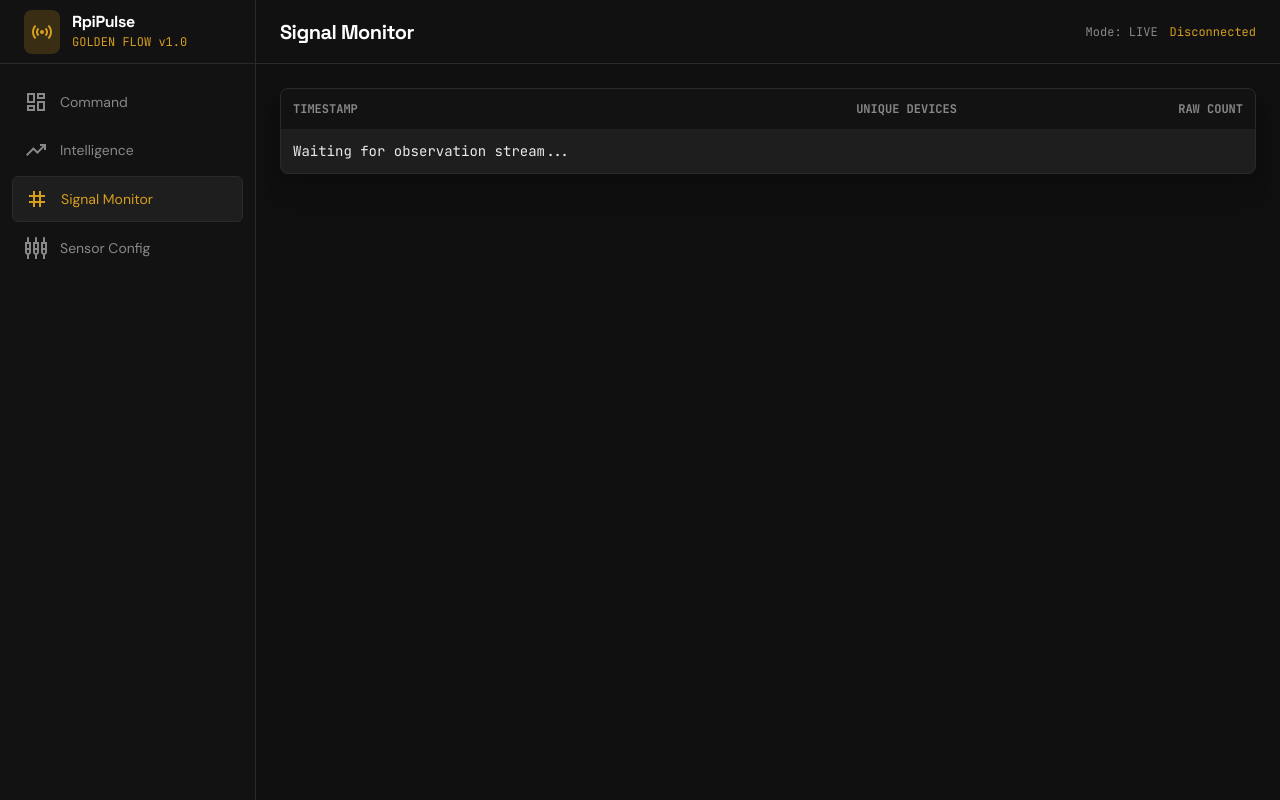
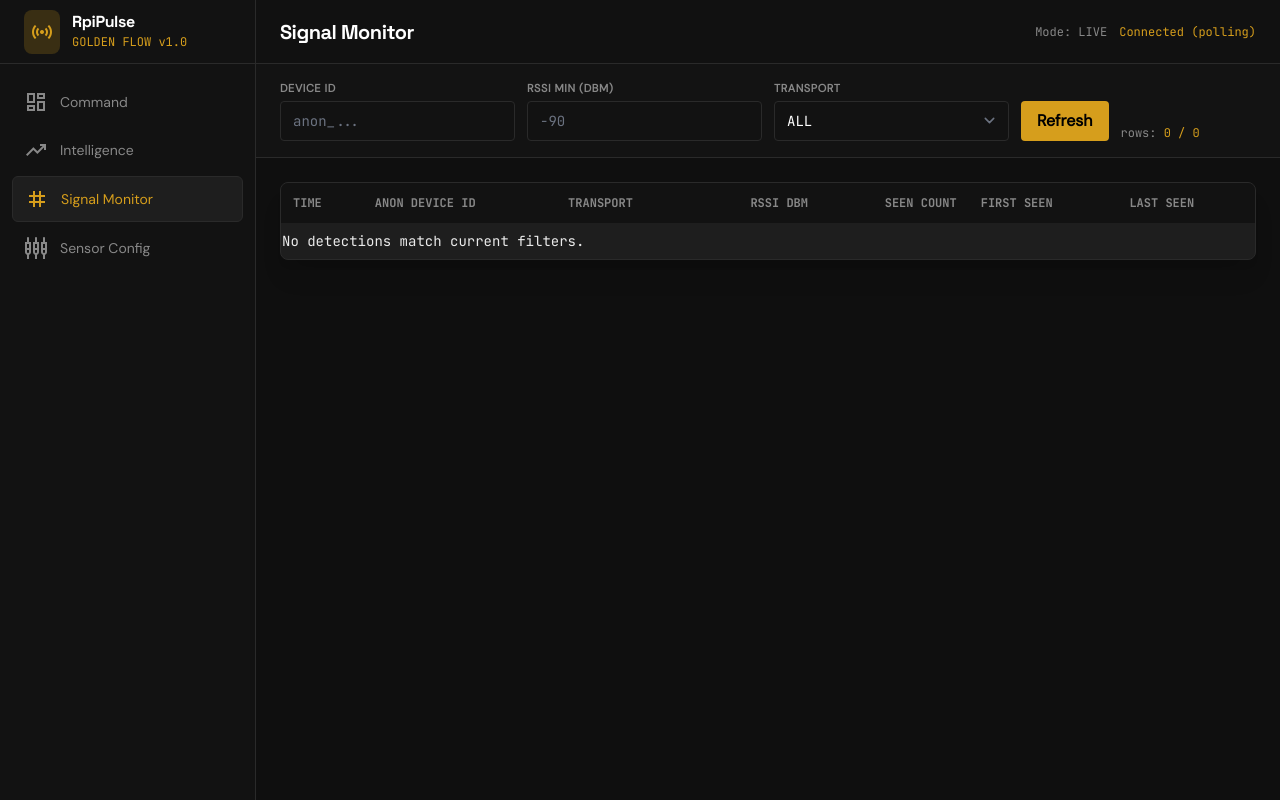
Before and after one commit to b-lod-riglesias/rpipulse, a FastAPI app: page /monitor in a window 1280 px wide. Run offline with FastAPI, Linux system fonts and the light colour scheme; data that the repository does not hold is empty; some libraries are stand-ins or nearby versions.

Commit message:
feat(webui): stitch signal monitor + detection trend panels

```diff
--- a/src/rpipulse/webui/static/app.js
+++ b/src/rpipulse/webui/static/app.js
@@ -1,21 +1,57 @@
 (function () {
   "use strict";
 
-  async function fetchJson(url) {
+  async function fetchJson(url, options) {
     try {
-      const response = await fetch(url, { headers: { Accept: "application/json" } });
-      if (!response.ok) return null;
+      const response = await fetch(url, {
+        headers: { Accept: "application/json", "Content-Type": "application/json" },
+        ...(options || {}),
+      });
+      if (!response.ok) {
+        return null;
+      }
       return await response.json();
     } catch (_err) {
       return null;
     }
   }
 
+  async function putJson(url, payload) {
+    try {
+      const response = await fetch(url, {
+        method: "PUT",
+        headers: { Accept: "application/json", "Content-Type": "application/json" },
+        body: JSON.stringify(payload),
+      });
+      const data = await response.json().catch(function () {
+        return null;
+      });
+      return { ok: response.ok, status: response.status, data };
+    } catch (_err) {
+      return { ok: false, status: 0, data: null };
+    }
+  }
+
+  function asArray(payload) {
+    if (Array.isArray(payload)) return payload;
+    if (!payload || typeof payload !== "object") return [];
+    if (Array.isArray(payload.items)) return payload.items;
+    if (Array.isArray(payload.series)) return payload.series;
+    if (Array.isArray(payload.detections)) return payload.detections;
+    return [];
+  }
+
   function fmtTs(value) {
-    if (!value) return "--";
-    const d = new Date(value);
-    if (Number.isNaN(d.getTime())) return "--";
-    return d.toLocaleString();
+    if (value === null || value === undefined || value === "") return "--";
+    const date = typeof value === "number" ? new Date(value) : new Date(String(value));
+    if (Number.isNaN(date.getTime())) return "--";
+    return date.toLocaleString();
+  }
+
+  function toNumber(value) {
+    if (value === null || value === undefined || value === "") return null;
+    const n = Number(value);
+    return Number.isFinite(n) ? n : null;
   }
 
   function setText(id, value, fallback) {
@@ -24,21 +60,50 @@
     node.textContent = value ?? fallback ?? node.textContent;
   }
 
-  function renderRows(tbodyId, rows, rowBuilder, emptyMessage) {
+  function renderRows(tbodyId, rows, rowBuilder, emptyMessage, colSpan) {
     const body = document.getElementById(tbodyId);
     if (!body) return;
     if (!rows || rows.length === 0) {
-      body.innerHTML = `<tr><td class="py-2" colspan="4">${emptyMessage}</td></tr>`;
+      body.innerHTML = `<tr><td class="py-2" colspan="${colSpan || 4}">${emptyMessage}</td></tr>`;
       return;
     }
     body.innerHTML = rows.map(rowBuilder).join("");
   }
 
+  function detectionDeviceId(row) {
+    const raw = row && (row.anon_device_id || row.device_id || row.device || row.id);
+    if (!raw) return "--";
+    const text = String(raw);
+    if (text.startsWith("anon_")) return text;
+    if (text.length <= 8) return text;
+    return `${text.slice(0, 4)}••${text.slice(-4)}`;
+  }
+
+  function detectionTransport(row) {
+    const transport = row && row.transport ? String(row.transport) : "UNKNOWN";
+    return transport.toUpperCase();
+  }
+
+  function detectionLastSeen(row) {
+    return row.last_seen || row.last_seen_iso || row.last_seen_at || row.time || row.ts_iso || row.ts_ms || row.last_seen_ms;
+  }
+
+  function detectionFirstSeen(row) {
+    return row.first_seen || row.first_seen_iso || row.first_seen_at || row.first_seen_ms;
+  }
+
+  function buildDetectionTopUrl(limit) {
+    const now = Date.now();
+    const from = now - 24 * 60 * 60 * 1000;
+    return `/api/detections/top?from_ms=${from}&to_ms=${now}&limit=${limit || 50}`;
+  }
+
   async function hydrateDashboard() {
-    const [kpis, hourlySeries, latest] = await Promise.all([
+    const [kpis, hourlySeries, latest, recentDetections] = await Promise.all([
       fetchJson("/api/kpis/now"),
       fetchJson("/api/series/hourly"),
       fetchJson("/api/observations/latest?limit=5"),
+      fetchJson("/api/detections/recent?seconds=300&limit=10"),
     ]);
 
     const obs = kpis && kpis.observation ? kpis.observation : null;
@@ -52,59 +117,156 @@
     if (kpis && kpis.hourly && Number.isFinite(kpis.hourly.avg_unique)) {
       setText("kpi-hourly-avg", `Avg: ${kpis.hourly.avg_unique.toFixed(2)}`);
     }
+    if (kpis && kpis.trend) {
+      const trend = kpis.trend;
+      if (trend.delta_pct === null || trend.delta_pct === undefined) {
+        setText("kpi-trend-delta", "N/A");
+      } else {
+        const v = Number(trend.delta_pct);
+        const arrow = v > 0 ? "↑" : v < 0 ? "↓" : "→";
+        setText("kpi-trend-delta", `${arrow} ${Math.abs(v).toFixed(1)}%`);
+      }
+      if (Number.isFinite(trend.avg_last_60m)) {
+        setText("kpi-trend-current", Number(trend.avg_last_60m).toFixed(2));
+      }
+      if (Number.isFinite(trend.avg_prev_60m)) {
+        setText("kpi-trend-prev", Number(trend.avg_prev_60m).toFixed(2));
+      }
+    }
 
-    const hourlyItems = hourlySeries && Array.isArray(hourlySeries.items) ? hourlySeries.items.slice(-8).reverse() : [];
+    const hourlyItems = asArray(hourlySeries).slice(-8).reverse();
     renderRows(
       "dashboard-hourly-body",
       hourlyItems,
-      (row) => `<tr>
+      function (row) {
+        return `<tr>
         <td class="py-2">${row.hour || "--"}</td>
         <td class="py-2 text-right">${Number.isFinite(row.peak_unique) ? row.peak_unique : "--"}</td>
         <td class="py-2 text-right">${Number.isFinite(row.avg_unique) ? row.avg_unique.toFixed(2) : "--"}</td>
-      </tr>`,
-      "No hourly points yet."
+      </tr>`;
+      },
+      "No hourly points yet.",
+      3
     );
 
-    const latestItems = latest && Array.isArray(latest.items) ? latest.items : [];
+    const latestItems = asArray(latest);
     renderRows(
       "dashboard-latest-body",
       latestItems,
-      (row) => `<tr>
+      function (row) {
+        return `<tr>
         <td class="py-2">${fmtTs(row.ts_iso || row.ts_ms)}</td>
         <td class="py-2 text-right">${Number.isFinite(row.unique_devices_count) ? row.unique_devices_count : "--"}</td>
         <td class="py-2 text-right">${Number.isFinite(row.raw_count) ? row.raw_count : "--"}</td>
-      </tr>`,
-      "No observations yet."
+      </tr>`;
+      },
+      "No observations yet.",
+      3
+    );
+
+    const detections = asArray(recentDetections);
+    renderRows(
+      "dashboard-detections-body",
+      detections.slice(0, 8),
+      function (row) {
+        return `<tr>
+        <td class="py-2">${fmtTs(detectionLastSeen(row))}</td>
+        <td class="py-2">${detectionDeviceId(row)}</td>
+        <td class="py-2">${detectionTransport(row)}</td>
+        <td class="py-2 text-right">${toNumber(row.rssi_dbm ?? row.rssi) ?? "--"}</td>
+      </tr>`;
+      },
+      "No detections yet.",
+      4
+    );
+    setText(
+      "dashboard-detections-note",
+      recentDetections ? "Last 5 minutes via /api/detections/recent" : "Detection API not available yet"
     );
   }
 
   async function hydrateTrends() {
-    const [daily, hourly] = await Promise.all([fetchJson("/api/series/daily"), fetchJson("/api/series/hourly")]);
-    const dailyItems = daily && Array.isArray(daily.items) ? daily.items : [];
-    const hourlyItems = hourly && Array.isArray(hourly.items) ? hourly.items : [];
+    const [daily, hourly, topDetections] = await Promise.all([
+      fetchJson("/api/series/daily"),
+      fetchJson("/api/series/hourly"),
+      fetchJson(buildDetectionTopUrl(20)),
+    ]);
+
+    const dailyItems = asArray(daily);
+    const hourlyItems = asArray(hourly);
 
     renderRows(
       "trends-daily-body",
       dailyItems.slice().reverse(),
-      (row) => `<tr>
+      function (row) {
+        return `<tr>
         <td class="py-2">${row.day || "--"}</td>
         <td class="py-2 text-right">${Number.isFinite(row.peak_unique) ? row.peak_unique : "--"}</td>
         <td class="py-2 text-right">${Number.isFinite(row.avg_unique) ? row.avg_unique.toFixed(2) : "--"}</td>
         <td class="py-2 text-right">${Number.isFinite(row.peak_raw) ? row.peak_raw : "--"}</td>
-      </tr>`,
-      "No daily data yet."
+      </tr>`;
+      },
+      "No daily data yet.",
+      4
     );
 
     renderRows(
       "trends-hourly-body",
       hourlyItems.slice().reverse().slice(0, 24),
-      (row) => `<tr>
+      function (row) {
+        return `<tr>
         <td class="py-2">${row.hour || "--"}</td>
         <td class="py-2 text-right">${Number.isFinite(row.peak_unique) ? row.peak_unique : "--"}</td>
         <td class="py-2 text-right">${Number.isFinite(row.avg_unique) ? row.avg_unique.toFixed(2) : "--"}</td>
         <td class="py-2 text-right">${Number.isFinite(row.peak_raw) ? row.peak_raw : "--"}</td>
-      </tr>`,
-      "No hourly data yet."
+      </tr>`;
+      },
+      "No hourly data yet.",
+      4
+    );
+
+    const topItems = asArray(topDetections);
+    renderRows(
+      "trends-top-detections-body",
+      topItems,
+      function (row) {
+        return `<tr>
+          <td class="py-2">${detectionDeviceId(row)}</td>
+          <td class="py-2">${detectionTransport(row)}</td>
+          <td class="py-2 text-right">${toNumber(row.seen_count) ?? "--"}</td>
+          <td class="py-2 text-right">${toNumber(row.rssi_dbm ?? row.rssi) ?? "--"}</td>
+        </tr>`;
+      },
+      "No top detections yet.",
+      4
+    );
+
+    const transports = topItems.reduce(function (acc, row) {
+      const key = detectionTransport(row);
+      const count = toNumber(row.seen_count) || 0;
+      acc[key] = (acc[key] || 0) + count;
+      return acc;
+    }, {});
+    const transportBody = document.getElementById("trends-transport-body");
+    if (transportBody) {
+      const entries = Object.entries(transports).sort(function (a, b) {
+        return b[1] - a[1];
+      });
+      if (!entries.length) {
+        transportBody.innerHTML = `<li class="py-2 text-text-muted">No transport mix data yet.</li>`;
+      } else {
+        transportBody.innerHTML = entries
+          .map(function (entry) {
+            return `<li class="py-2 flex items-center justify-between border-b border-surface-highlight/70"><span>${entry[0]}</span><span class="font-mono text-primary">${entry[1]}</span></li>`;
+          })
+          .join("");
+      }
+    }
+    setText(
+      "trends-top-note",
+      topDetections
+        ? "Top devices over last 24h via /api/detections/top"
+        : "Top detections API not available yet"
     );
 
     const canvas = document.getElementById("trends-chart");
@@ -121,9 +283,18 @@
       return;
     }
 
-    const labels = dailyItems.map((item) => item.day || "--");
-    const data = dailyItems.map((item) => (Number.isFinite(item.peak_unique) ? item.peak_unique : 0));
-    new window.Chart(canvas, {
+    const labels = dailyItems.map(function (item) {
+      return item.day || "--";
+    });
+    const data = dailyItems.map(function (item) {
+      return Number.isFinite(item.peak_unique) ? item.peak_unique : 0;
+    });
+
+    if (window.__rpipulseDailyChart) {
+      window.__rpipulseDailyChart.destroy();
+    }
+
+    window.__rpipulseDailyChart = new window.Chart(canvas, {
       type: "line",
       data: {
         labels,
@@ -151,58 +322,260 @@
     if (note) note.textContent = "Daily peak chart rendered from /api/series/daily.";
   }
 
-  function prependMonitorRow(obs) {
-    const body = document.getElementById("monitor-observations-body");
-    if (!body || !obs) return;
-    const row = document.createElement("tr");
-    row.className = "new-row";
-    row.innerHTML = `<td class="p-3">${fmtTs(obs.ts_iso || obs.ts_ms)}</td>
-      <td class="p-3 text-right">${Number.isFinite(obs.unique_devices_count) ? obs.unique_devices_count : "--"}</td>
-      <td class="p-3 text-right">${Number.isFinite(obs.raw_count) ? obs.raw_count : "--"}</td>`;
+  function normalizeDetectionRow(row) {
+    return {
+      time: detectionLastSeen(row),
+      anon_device_id: row.anon_device_id || row.device_id || row.device || row.id || "--",
+      transport: detectionTransport(row),
+      rssi_dbm: toNumber(row.rssi_dbm ?? row.rssi),
+      seen_count: toNumber(row.seen_count) || 0,
+      first_seen: detectionFirstSeen(row),
+      last_seen: detectionLastSeen(row),
+    };
+  }
 
-    const current = body.querySelector("tr td[colspan]");
-    if (current) body.innerHTML = "";
-    body.prepend(row);
-
-    while (body.children.length > 50) {
-      body.removeChild(body.lastElementChild);
+  function upsertDetection(items, row) {
+    const device = row.anon_device_id;
+    const transport = row.transport;
+    const key = `${device}::${transport}`;
+    const idx = items.findIndex(function (item) {
+      return `${item.anon_device_id}::${item.transport}` === key;
+    });
+    if (idx === -1) {
+      items.unshift(row);
+    } else {
+      items[idx] = row;
     }
+    items.sort(function (a, b) {
+      return new Date(b.last_seen).getTime() - new Date(a.last_seen).getTime();
+    });
+    if (items.length > 300) items.length = 300;
   }
 
   async function hydrateMonitor() {
     const streamState = document.getElementById("monitor-stream-state");
+    const deviceInput = document.getElementById("monitor-filter-device");
+    const rssiInput = document.getElementById("monitor-filter-rssi");
+    const transportInput = document.getElementById("monitor-filter-transport");
+    const refreshBtn = document.getElementById("monitor-refresh-btn");
+    const resultCount = document.getElementById("monitor-result-count");
 
-    const seed = await fetchJson("/api/observations/latest?limit=20");
-    const seedItems = seed && Array.isArray(seed.items) ? seed.items : [];
-    if (seedItems.length) {
-      const body = document.getElementById("monitor-observations-body");
-      if (body) body.innerHTML = "";
-      seedItems.forEach((item) => prependMonitorRow(item));
+    var rows = [];
+
+    function refreshTransportOptions(sourceRows) {
+      if (!transportInput) return;
+      const selected = transportInput.value || "";
+      const set = new Set([""]);
+      sourceRows.forEach(function (row) {
+        set.add(row.transport);
+      });
+      const options = Array.from(set).sort();
+      transportInput.innerHTML = options
+        .map(function (value) {
+          const selectedAttr = value === selected ? " selected" : "";
+          return `<option value="${value}"${selectedAttr}>${value || "ALL"}</option>`;
+        })
+        .join("");
     }
 
+    function applyFilters() {
+      const filterDevice = deviceInput ? deviceInput.value.trim().toLowerCase() : "";
+      const minRssi = rssiInput ? toNumber(rssiInput.value) : null;
+      const filterTransport = transportInput ? transportInput.value : "";
+
+      const filtered = rows.filter(function (row) {
+        if (filterDevice && String(row.anon_device_id).toLowerCase().indexOf(filterDevice) === -1) return false;
+        if (minRssi !== null && row.rssi_dbm !== null && row.rssi_dbm < minRssi) return false;
+        if (minRssi !== null && row.rssi_dbm === null) return false;
+        if (filterTransport && row.transport !== filterTransport) return false;
+        return true;
+      });
+
+      renderRows(
+        "monitor-detections-body",
+        filtered,
+        function (row) {
+          return `<tr>
+            <td class="p-3">${fmtTs(row.time)}</td>
+            <td class="p-3">${detectionDeviceId(row)}</td>
+            <td class="p-3">${row.transport}</td>
+            <td class="p-3 text-right">${row.rssi_dbm ?? "--"}</td>
+            <td class="p-3 text-right">${row.seen_count}</td>
+            <td class="p-3">${fmtTs(row.first_seen)}</td>
+            <td class="p-3">${fmtTs(row.last_seen)}</td>
+          </tr>`;
+        },
+        "No detections match current filters.",
+        7
+      );
+
+      if (resultCount) resultCount.textContent = `${filtered.length} / ${rows.length}`;
+    }
+
+    async function loadRecent() {
+      const payload = await fetchJson("/api/detections/recent?seconds=300&limit=200");
+      if (!payload) {
+        if (streamState && !rows.length) streamState.textContent = "Waiting for detection API...";
+        applyFilters();
+        return;
+      }
+      rows = asArray(payload).map(normalizeDetectionRow);
+      refreshTransportOptions(rows);
+      applyFilters();
+      if (streamState) streamState.textContent = "Connected";
+    }
+
+    [deviceInput, rssiInput, transportInput].forEach(function (el) {
+      if (!el) return;
+      el.addEventListener("input", applyFilters);
+      el.addEventListener("change", applyFilters);
+    });
+
+    if (refreshBtn) refreshBtn.addEventListener("click", loadRecent);
+
+    await loadRecent();
+
     if (typeof window.EventSource !== "function") {
-      if (streamState) streamState.textContent = "EventSource unavailable";
       return;
     }
 
     try {
-      const source = new window.EventSource("/api/stream/observations");
+      const source = new window.EventSource("/api/stream/detections");
       source.addEventListener("open", function () {
-        if (streamState) streamState.textContent = "Connected";
+        if (streamState) streamState.textContent = "Streaming";
       });
-      source.addEventListener("observation", function (event) {
+
+      function handleSse(event) {
         try {
-          prependMonitorRow(JSON.parse(event.data));
+          const parsed = JSON.parse(event.data);
+          const list = Array.isArray(parsed) ? parsed : [parsed.item || parsed];
+          list.forEach(function (item) {
+            if (!item || typeof item !== "object") return;
+            upsertDetection(rows, normalizeDetectionRow(item));
+          });
+          refreshTransportOptions(rows);
+          applyFilters();
         } catch (_err) {
-          // Keep running with last known state.
+          // Ignore malformed payloads and keep stream alive.
         }
-      });
+      }
+
+      source.addEventListener("detection", handleSse);
+      source.addEventListener("message", handleSse);
       source.addEventListener("error", function () {
-        if (streamState) streamState.textContent = "Disconnected";
+        if (streamState) streamState.textContent = "Connected (polling)";
       });
     } catch (_err) {
-      if (streamState) streamState.textContent = "SSE unavailable";
+      // Optional SSE endpoint: fallback is periodic refresh.
     }
+
+    window.setInterval(loadRecent, 15000);
+  }
+
+  function ensureToastContainer() {
+    let node = document.getElementById("toast-container");
+    if (node) return node;
+    node = document.createElement("div");
+    node.id = "toast-container";
+    node.className = "fixed bottom-4 right-4 z-[70] flex flex-col gap-2";
+    document.body.appendChild(node);
+    return node;
+  }
+
+  function showToast(message, kind) {
+    const container = ensureToastContainer();
+    const toast = document.createElement("div");
+    const palette = kind === "error" ? "border-accent-red text-accent-red" : "border-status-green text-status-green";
+    toast.className = `rounded-md border bg-surface px-4 py-3 text-sm font-mono shadow-xl ${palette}`;
+    toast.textContent = message;
+    container.appendChild(toast);
+    window.setTimeout(function () {
+      toast.remove();
+    }, 2600);
+  }
+
+  async function hydrateSensors() {
+    const form = document.getElementById("sensors-config-form");
+    if (!form) return;
+
+    const saveBtn = document.getElementById("sensors-save-btn");
+    const reloadBtn = document.getElementById("sensors-reload-btn");
+    const statusNode = document.getElementById("sensors-status");
+    const loadedNode = document.getElementById("sensors-last-loaded");
+
+    const fields = {
+      scan_interval_s: document.getElementById("scan_interval_s"),
+      scan_duration_s: document.getElementById("scan_duration_s"),
+      rssi_min_dbm: document.getElementById("rssi_min_dbm"),
+      retention_days: document.getElementById("retention_days"),
+    };
+
+    function setStatus(text, isError) {
+      if (!statusNode) return;
+      statusNode.textContent = text;
+      statusNode.classList.toggle("text-accent-red", Boolean(isError));
+      statusNode.classList.toggle("text-text-muted", !isError);
+    }
+
+    function collectPayload() {
+      return {
+        scan_interval_s: toNumber(fields.scan_interval_s && fields.scan_interval_s.value),
+        scan_duration_s: toNumber(fields.scan_duration_s && fields.scan_duration_s.value),
+        rssi_min_dbm: toNumber(fields.rssi_min_dbm && fields.rssi_min_dbm.value),
+        retention_days: toNumber(fields.retention_days && fields.retention_days.value),
+      };
+    }
+
+    function applyPayload(payload) {
+      Object.keys(fields).forEach(function (key) {
+        const input = fields[key];
+        if (!input) return;
+        const value = payload && payload[key] !== undefined && payload[key] !== null ? payload[key] : "";
+        input.value = String(value);
+      });
+    }
+
+    async function loadConfig() {
+      setStatus("Loading config from /api/config ...", false);
+      const payload = await fetchJson("/api/config");
+      if (!payload) {
+        setStatus("/api/config not available yet.", true);
+        return;
+      }
+      applyPayload(payload);
+      if (loadedNode) loadedNode.textContent = fmtTs(new Date().toISOString());
+      setStatus("Config loaded.", false);
+    }
+
+    form.addEventListener("submit", async function (event) {
+      event.preventDefault();
+      const payload = collectPayload();
+      if (saveBtn) saveBtn.setAttribute("disabled", "disabled");
+      setStatus("Saving config ...", false);
+      const response = await putJson("/api/config", payload);
+      if (saveBtn) saveBtn.removeAttribute("disabled");
+
+      if (!response.ok) {
+        setStatus(`Could not save config (status ${response.status || "n/a"}).`, true);
+        showToast("Error guardando configuración", "error");
+        return;
+      }
+
+      if (response.data && typeof response.data === "object") {
+        applyPayload(response.data);
+      }
+      setStatus("Config saved.", false);
+      if (loadedNode) loadedNode.textContent = fmtTs(new Date().toISOString());
+      showToast("Configuración guardada", "success");
+    });
+
+    if (reloadBtn) {
+      reloadBtn.addEventListener("click", function () {
+        loadConfig();
+      });
+    }
+
+    await loadConfig();
   }
 
   function init() {
@@ -212,6 +585,7 @@
     if (page === "dashboard") hydrateDashboard();
     if (page === "trends") hydrateTrends();
     if (page === "monitor") hydrateMonitor();
+    if (page === "sensors") hydrateSensors();
   }
 
   if (document.readyState === "loading") {
--- a/src/rpipulse/webui/templates/monitor.html
+++ b/src/rpipulse/webui/templates/monitor.html
@@ -34,18 +34,46 @@
         <span id="monitor-stream-state" class="text-primary">Connecting...</span>
       </div>
     </header>
+
+    <section class="border-b border-surface-highlight bg-surface/30 px-6 py-4">
+      <div class="grid grid-cols-1 md:grid-cols-4 gap-3">
+        <label class="block">
+          <span class="block text-[11px] font-bold text-text-muted uppercase tracking-wider mb-1">Device ID</span>
+          <input id="monitor-filter-device" type="text" placeholder="anon_..." class="w-full bg-background-dark border border-surface-highlight rounded h-10 px-3 text-white font-mono text-sm" />
+        </label>
+        <label class="block">
+          <span class="block text-[11px] font-bold text-text-muted uppercase tracking-wider mb-1">RSSI Min (dBm)</span>
+          <input id="monitor-filter-rssi" type="number" placeholder="-90" class="w-full bg-background-dark border border-surface-highlight rounded h-10 px-3 text-white font-mono text-sm" />
+        </label>
+        <label class="block">
+          <span class="block text-[11px] font-bold text-text-muted uppercase tracking-wider mb-1">Transport</span>
+          <select id="monitor-filter-transport" class="w-full bg-background-dark border border-surface-highlight rounded h-10 px-3 text-white font-mono text-sm">
+            <option value="">ALL</option>
+          </select>
+        </label>
+        <div class="flex items-end gap-3">
+          <button id="monitor-refresh-btn" type="button" class="h-10 px-4 bg-primary text-black font-semibold rounded hover:bg-yellow-500 transition-colors">Refresh</button>
+          <div class="text-xs font-mono text-text-muted">rows: <span id="monitor-result-count" class="text-primary">0 / 0</span></div>
+        </div>
+      </div>
+    </section>
+
     <div class="flex-1 overflow-auto p-6">
       <div class="rounded-lg border border-surface-highlight bg-surface shadow-xl overflow-hidden">
         <table class="w-full text-sm font-mono">
           <thead class="bg-background-dark text-xs uppercase text-text-muted">
             <tr>
-              <th class="text-left p-3">Timestamp</th>
-              <th class="text-right p-3">Unique Devices</th>
-              <th class="text-right p-3">Raw Count</th>
+              <th class="text-left p-3">Time</th>
+              <th class="text-left p-3">Anon Device ID</th>
+              <th class="text-left p-3">Transport</th>
+              <th class="text-right p-3">RSSI dBm</th>
+              <th class="text-right p-3">Seen Count</th>
+              <th class="text-left p-3">First Seen</th>
+              <th class="text-left p-3">Last Seen</th>
             </tr>
           </thead>
-          <tbody id="monitor-observations-body" class="divide-y divide-surface-highlight/80">
-            <tr><td class="p-3" colspan="3">Waiting for observation stream...</td></tr>
+          <tbody id="monitor-detections-body" class="divide-y divide-surface-highlight/80">
+            <tr><td class="p-3" colspan="7">Waiting for detection stream...</td></tr>
           </tbody>
         </table>
       </div>
```
Also changed, not shown: src/rpipulse/webui/templates/dashboard.html (+33 -3 lines), src/rpipulse/webui/templates/trends.html (+24 -1 lines).
